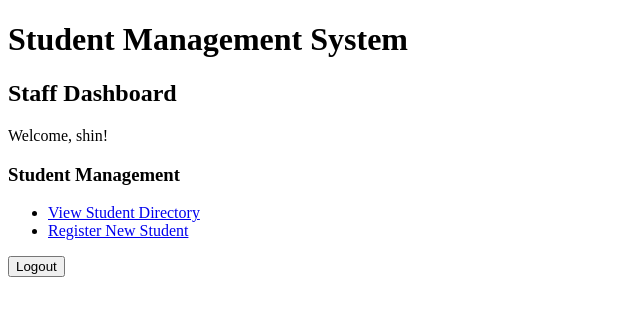
After one commit to shinbartocillo07/CC106-SGB, a Django app: page /registration/dashboard/ in a window 1280 px wide. The commit adds this page. Shown: the top 316 px of the page, without its empty margins (0-640 px from the left). Run offline with Django 5.2, Linux system fonts and the light colour scheme; a user stored in the database is signed in.

Commit message:
Module 08 done - add staff authentication and dashboard

```diff
--- /dev/null
+++ b/registration/templates/registration/dashboard.html
@@ -0,0 +1,39 @@
+<!DOCTYPE html>
+<html lang="en">
+
+<head>
+    <meta charset="UTF-8">
+    <meta name="viewport" content="width=device-width, initial-scale=1.0">
+    <title>Staff Dashboard</title>
+</head>
+
+<body>
+
+    <h1>Student Management System</h1>
+    <h2>Staff Dashboard</h2>
+
+    <p>Welcome, {{ request.user.username }}!</p>
+
+    <h3>Student Management</h3>
+
+    <ul>
+        <li>
+            <a href="{% url 'student_list' %}">
+                View Student Directory
+            </a>
+        </li>
+        <li>
+            <a href="{% url 'student_create' %}">
+                Register New Student
+            </a>
+        </li>
+    </ul>
+
+    <form method="post" action="{% url 'logout' %}">
+        {% csrf_token %}
+        <button type="submit">Logout</button>
+    </form>
+
+</body>
+
+</html>
--- a/registration/urls.py
+++ b/registration/urls.py
@@ -13,4 +13,7 @@ urlpatterns = [
     path('students/<int:pk>/', views.student_detail, name='student_detail'),
     path('students/<int:pk>/edit/', views.student_update, name='student_update'),
     path('students/<int:pk>/delete/', views.student_delete, name='student_delete'),
+
+    # Module 08: Staff Dashboard
+    path('dashboard/', views.staff_dashboard, name='staff_dashboard'),
 ]
--- a/registration/views.py
+++ b/registration/views.py
@@ -1,10 +1,17 @@
 
 from django.shortcuts import render, redirect, get_object_or_404
+from django.contrib.auth.decorators import user_passes_test
 from django.contrib import messages
 from django.db.models import Q
 
 from .models import Student
 from .forms import StudentForm
+
+
+# MODULE 08: STAFF AUTHENTICATION
+
+def staff_check(user):
+    return user.is_authenticated and user.is_staff
 
 
 # ORIGINAL MODULE 06 VIEWS
@@ -37,6 +44,7 @@ def registration_success(request):
 
 # MODULE 07: STUDENT DIRECTORY AND SEARCH
 
+@user_passes_test(staff_check, login_url='login')
 def student_list(request):
     query = request.GET.get('q', '').strip()
 
@@ -65,6 +73,7 @@ def student_list(request):
 
 # MODULE 07: STUDENT DETAILS
 
+@user_passes_test(staff_check, login_url='login')
 def student_detail(request, pk):
     student = get_object_or_404(Student, pk=pk)
 
@@ -77,6 +86,7 @@ def student_detail(request, pk):
 
 # MODULE 07: CREATE STUDENT
 
+@user_passes_test(staff_check, login_url='login')
 def student_create(request):
     if request.method == 'POST':
         form = StudentForm(request.POST)
@@ -105,6 +115,7 @@ def student_create(request):
 
 # MODULE 07: UPDATE STUDENT
 
+@user_passes_test(staff_check, login_url='login')
 def student_update(request, pk):
     student = get_object_or_404(Student, pk=pk)
 
@@ -136,6 +147,7 @@ def student_update(request, pk):
 
 # MODULE 07: DELETE STUDENT
 
+@user_passes_test(staff_check, login_url='login')
 def student_delete(request, pk):
     student = get_object_or_404(Student, pk=pk)
 
@@ -154,3 +166,13 @@ def student_delete(request, pk):
         'registration/student_confirm_delete.html',
         {'student': student}
     )
+
+
+# MODULE 08: STAFF DASHBOARD
+
+@user_passes_test(staff_check, login_url='login')
+def staff_dashboard(request):
+    return render(
+        request,
+        'registration/dashboard.html'
+    )
--- a/student_registration/settings.py
+++ b/student_registration/settings.py
@@ -56,7 +56,7 @@ ROOT_URLCONF = 'student_registration.urls'
 TEMPLATES = [
     {
         'BACKEND': 'django.template.backends.django.DjangoTemplates',
-        'DIRS': [],
+        'DIRS': [BASE_DIR / 'templates'],
         'APP_DIRS': True,
         'OPTIONS': {
             'context_processors': [
@@ -127,3 +127,7 @@ MAILERS = {
         'BACKEND': 'django.core.mail.backends.console.EmailBackend',
     },
 }
+# Authentication Redirects
+LOGIN_URL = '/login/'
+LOGIN_REDIRECT_URL = '/registration/dashboard/'
+LOGOUT_REDIRECT_URL = '/login/'
--- a/student_registration/urls.py
+++ b/student_registration/urls.py
@@ -1,25 +1,30 @@
-"""
-URL configuration for student_registration project.
 
-The `urlpatterns` list routes URLs to views. For more information please see:
-    https://docs.djangoproject.com/en/6.1/topics/http/urls/
-Examples:
-Function views
-    1. Add an import:  from my_app import views
-    2. Add a URL to urlpatterns:  path('', views.home, name='home')
-Class-based views
-    1. Add an import:  from other_app.views import Home
-    2. Add a URL to urlpatterns:  path('', Home.as_view(), name='home')
-Including another URLconf
-    1. Import the include() function: from django.urls import include, path
-    2. Add a URL to urlpatterns:  path('blog/', include('blog.urls'))
-"""
-from django import views
 from django.contrib import admin
 from django.urls import path, include
+from django.contrib.auth import views as auth_views
 
 urlpatterns = [
     path('admin/', admin.site.urls),
+
+    # Home pages
     path('', include('home.urls')),
+
+    # Staff Login
+    path(
+        'login/',
+        auth_views.LoginView.as_view(
+            template_name='login.html'
+        ),
+        name='login'
+    ),
+
+    # Staff Logout
+    path(
+        'logout/',
+        auth_views.LogoutView.as_view(),
+        name='logout'
+    ),
+
+    # Student Registration App
     path('registration/', include('registration.urls')),
 ]
```
Also changed, not shown: home/templates/home/home.html (+17 -3 lines), templates/login.html (added, +41 -0 lines), 1 other file.
